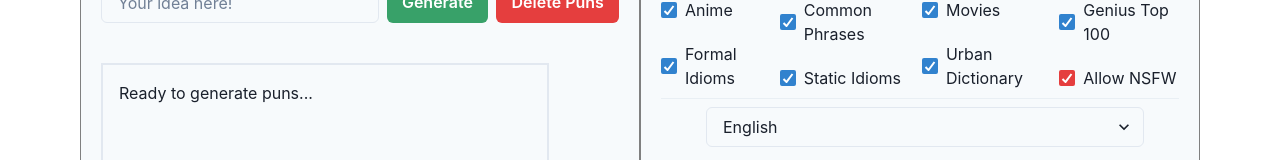
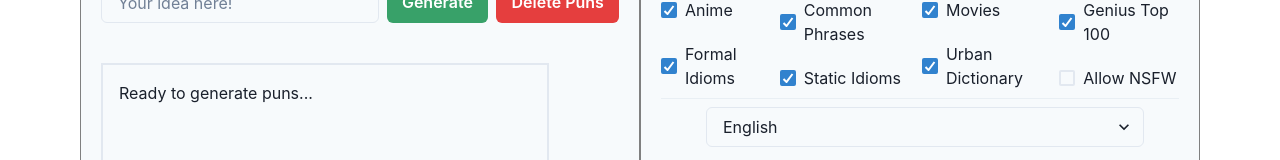
Before and after one commit to lanceczlt/PunGentFrontend, a React (Create React App) app in the folder my-app/: page / in a window 1280 px wide. Shown: the part 176-336 px from the top of the page. Built offline with nearby package versions, Linux system fonts and the light colour scheme.

Commit message:
change nsfw check to be off by default

```diff
--- a/my-app/src/App.js
+++ b/my-app/src/App.js
@@ -140,7 +140,7 @@ function App() {
                     </Stack>
                     <Stack spacing={[1, 5]} direction={['row', 'column']}  >
                       <Checkbox name='Genius' defaultChecked onChange={(e) => setGenius(e.target.checked)}>Genius Top 100</Checkbox>
-                      <Checkbox name='nsfw' colorScheme="red" defaultChecked onChange={(e) => setNSFW(e.target.checked)}>Allow NSFW</Checkbox>
+                      <Checkbox name='nsfw' colorScheme="red" onChange={(e) => setNSFW(e.target.checked)}>Allow NSFW</Checkbox>
                     </Stack>
                   </HStack>
                 </CheckboxGroup>
```
